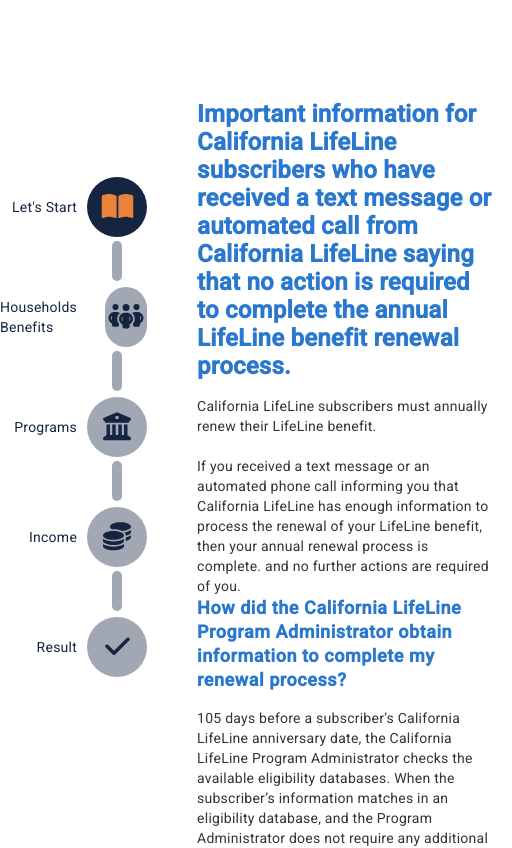
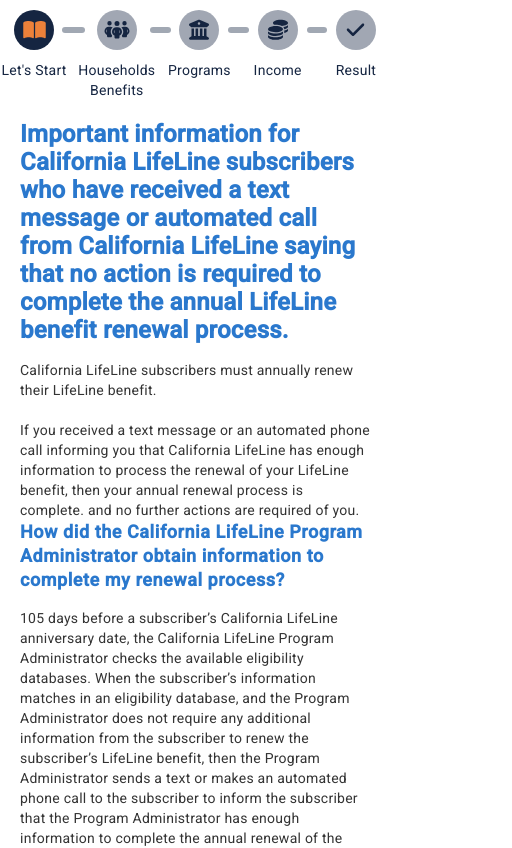
Before and after one commit to ihor-palii/ca-lifeline-screener, an Angular app: page / in a window 390 px wide. Shown: the top 848 px of the page, 512 px wide, since content can reach past the window. Built offline with nearby package versions, Linux system fonts and the light colour scheme.

Commit message:
Added styles for adaptive screens

```diff
--- a/src/app/app.component.css
+++ b/src/app/app.component.css
@@ -15,6 +15,7 @@
 }
 
 .step-selector {
+  flex: 1;
   height: 100px;
   display: flex;
   flex-direction: row-reverse;
@@ -82,6 +83,7 @@
 
 .title {
   color: #152541;
+  text-align: right;
 }
 
 .icon {
@@ -126,3 +128,73 @@
   max-height: 300px;
   overflow-y: auto;
 }
+
+@media screen and (max-width: 1200px) {
+  .container {
+    flex-direction: column;
+    position: relative;
+  }
+  .steps-list {
+    flex-direction: row;
+    position: sticky;
+    top: 0;
+    background: white;
+  }
+  .step-selector {
+    flex-direction: column;
+    height: auto;
+    padding: 0;
+  }
+  .step-selector > .line-before {
+    top: 25px;
+    left: calc(-15% - 5px);
+    width: 30%;
+    height: 10px;
+    right: auto;
+  }
+  .step-selector > .title {
+    text-align: center;
+  }
+  .selected-step-container {
+    padding: 20px;
+  }
+}
+
+@media screen and (max-width: 450px) {
+  .ng-fa-icon {
+    top: 54%;
+  }
+  .step-selector > .icon {
+    height: 40px;
+    width: 40px;
+    font-size: 10px;
+  }
+  .step-selector > .line-before {
+    top: 17px;
+    left: calc(-15% - 5px);
+    width: 30%;
+    height: 6px;
+    right: auto;
+  }
+}
+
+@media screen and (max-width: 280px) {
+  .ng-fa-icon {
+    top: 56%;
+  }
+  .step-selector {
+    font-size: 11px;
+  }
+  .step-selector > .icon {
+    height: 30px;
+    width: 30px;
+    font-size: 8px;
+  }
+  .step-selector > .line-before {
+    top: 13px;
+    left: calc(-15% - 5px);
+    width: 30%;
+    height: 4px;
+    right: auto;
+  }
+}
```
